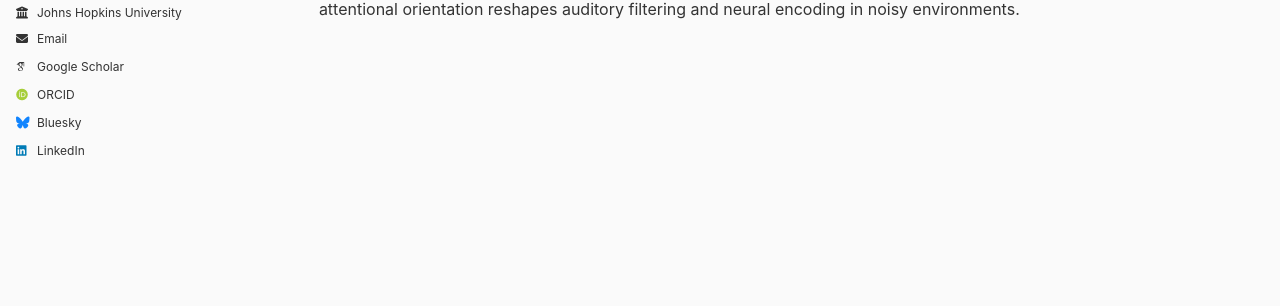
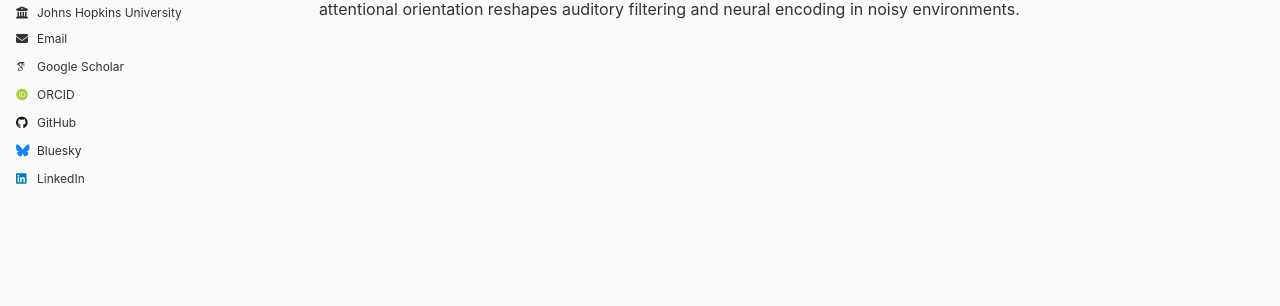
Before and after one commit to mphuet/mphuet.github.io, a Jekyll site: the page built from _pages/about.md, in a window 1280 px wide. Shown: the part 371-677 px from the top of the page. Built offline with Jekyll 4.4.1, drawn with Linux system fonts in a browser that asks for light colours; some web fonts are replaced.

Commit message:
Update _config.yml

```diff
--- a/_config.yml
+++ b/_config.yml
@@ -44,7 +44,7 @@ author:
   bitbucket        : # Username - Update with your username on the site
   codepen          : # Username
   dribbble         : # Username
-  #github           : "mphuet"
+  github           : "mphuet"
   kaggle           : # Username
   stackoverflow    : # User number or user number and name (i.e., use "1" or "1/jeff-atwood")
 
```
